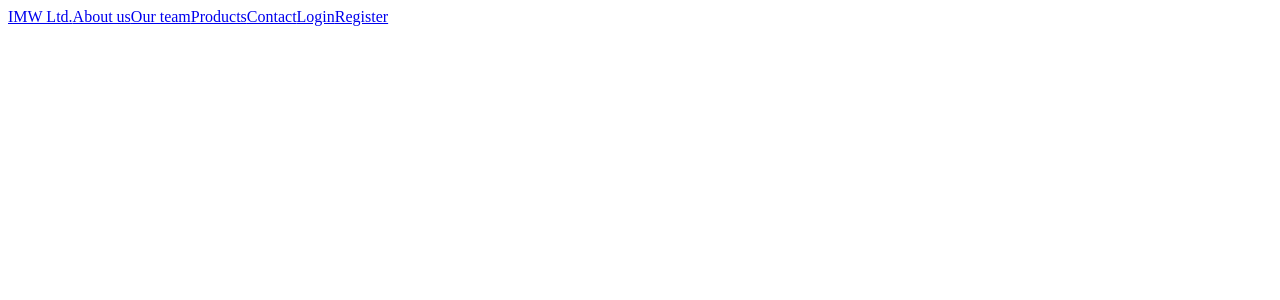
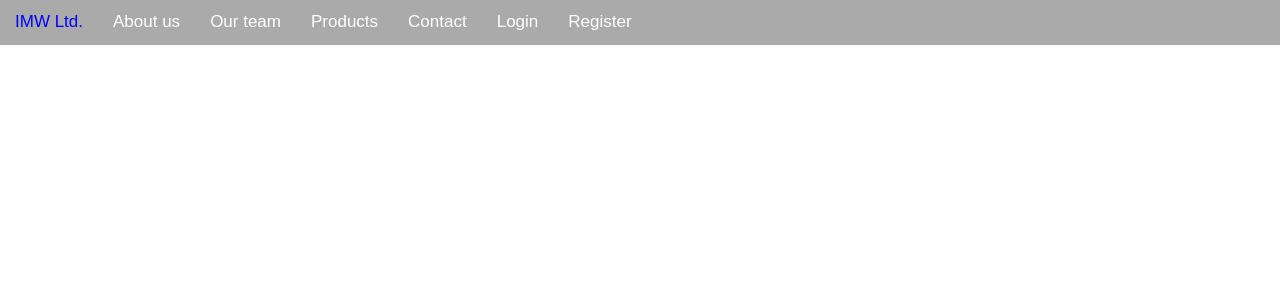
Before and after one commit to AleksandarIliev/IMW, a React (Create React App) app: page / in a window 1280 px wide. Shown: the top 300 px of the page. Built offline with nearby package versions, Linux system fonts and the light colour scheme.

Commit message:
Add style and additional navBar logic

```diff
--- a/src/Components/Nav/MenuBtn.css
+++ b/src/Components/Nav/MenuBtn.css
@@ -1,6 +1,8 @@
 .container {
-  display: inline-block;
+    display: block;
     cursor: pointer;
+    padding: 3px 12px;
+    float: right;
 }
 
 .bar1,
@@ -8,7 +10,7 @@
 .bar3 {
     width: 35px;
     height: 5px;
-  background-color: rgb(255, 150, 105);
+    background-color: white;
     margin: 6px 0;
     transition: 0.4s;
 }
@@ -24,3 +26,8 @@
 .change .bar3 {
     transform: translate(0, -11px) rotate(45deg);
 }
+
+.menuNav {
+
+
+}
--- a/src/Components/Nav/MenuBtn.js
+++ b/src/Components/Nav/MenuBtn.js
@@ -17,7 +17,7 @@ export const MenuBtn = () => {
                 <div className="bar3"></div>
             </div>
             {isClicked ? (
-                <>
+                <div className="menuNav">
                     <NavLink to="/aboutUs" >About us</NavLink>
                     <NavLink to="/ourTeam" >Our team</NavLink>
                     <NavLink to="/products" >Products</NavLink>
@@ -25,7 +25,13 @@ export const MenuBtn = () => {
 
                     <NavLink to="/login" >Login</NavLink>
                     <NavLink to="/register" >Register</NavLink>
-                </>
+                    <div className="lang">
+                        <NavLink className="langBtn">Language</NavLink>
+                        <NavLink className="langContent" to="/de" >De</NavLink>
+                        <NavLink className="langContent" to="/bg" >Bg</NavLink>
+                        <NavLink className="langContent" to="/en" >En</NavLink>
+                    </div>
+                </div>
             ) : []}
         </>
     )
--- a/src/Components/Nav/Nav.js
+++ b/src/Components/Nav/Nav.js
@@ -3,10 +3,10 @@ import { MenuBtn } from "./MenuBtn";
 
 export const Nav = ({windowSize}) => {
     return (
-        <div>
-            <NavLink to="/" >IMW Ltd.</NavLink>
+        <div className="nav">
+            <NavLink id="firmaName" to="/" >IMW Ltd.</NavLink>
             {windowSize < 600 ? <MenuBtn></MenuBtn> : (
-            <>
+            <div className="btnNav">
                 <NavLink to="/aboutUs" >About us</NavLink>
                 <NavLink to="/ourTeam" >Our team</NavLink>
                 <NavLink to="/products" >Products</NavLink>
@@ -14,7 +14,7 @@ export const Nav = ({windowSize}) => {
 
                 <NavLink to="/login" >Login</NavLink>
                 <NavLink to="/register" >Register</NavLink>
-            </>
+            </div>
             )}
         </div>
     );
--- a/src/index.css
+++ b/src/index.css
@@ -0,0 +1,26 @@
+body {
+    margin: 0;
+    font-family: Arial, Helvetica, sans-serif;
+
+}
+
+#firmaName{
+    color: blue;
+}
+
+.nav {
+    overflow: hidden;
+    background-color: #aaa;
+    height: 45px;
+    color: white;
+}
+
+.nav a {
+    text-decoration: none;
+    color: white;
+    float: left;
+    display: block;
+    text-align: center;
+    padding: 12px 15px;
+    font-size: 17px;
+}
```
Lines whose indentation alone changed are shown as unchanged.
